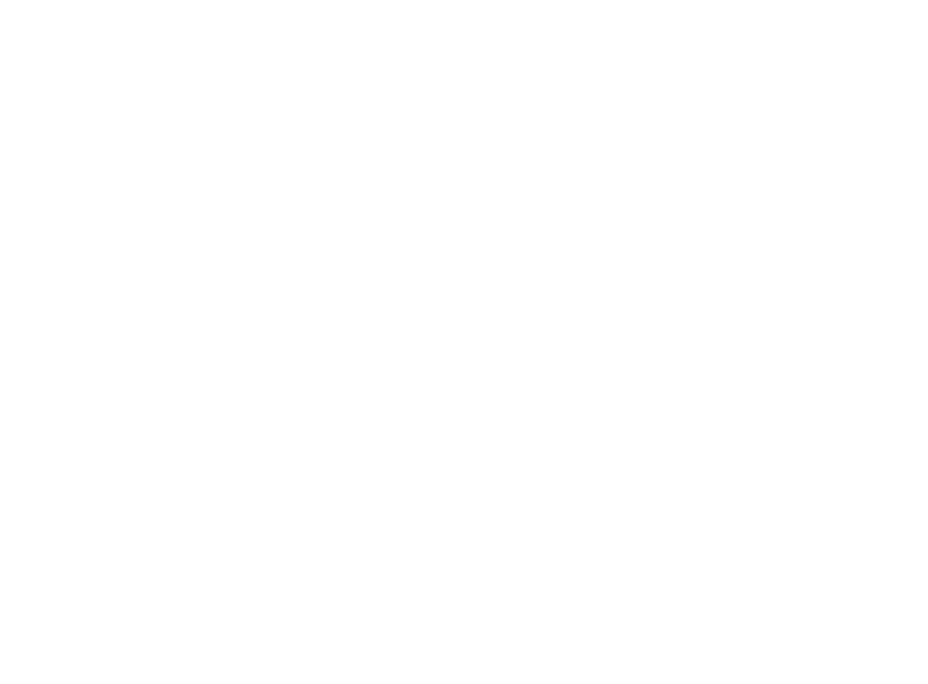
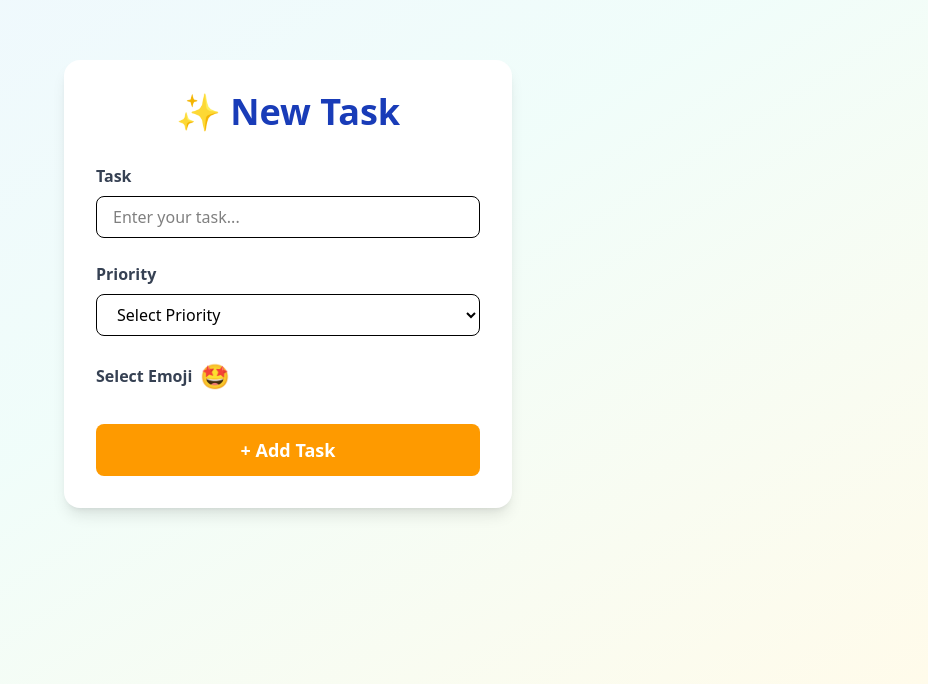
Before and after one commit to ravikanttarare95/day-planner, a React (Vite) app: page /new_task in a window 1280 px wide. Before the commit this address had no page. Shown: the part 116-800 px from the top of the page, without its empty margins (352-1280 px from the left). Built offline with nearby package versions, Linux system fonts and the light colour scheme.

Commit message:
UI for new task form

```diff
--- a/src/components/TodoObj.jsx
+++ b/src/components/TodoObj.jsx
@@ -38,7 +38,7 @@
         </div>
 
         <span
-          className={`px-4 py-1.5 text-sm font-medium rounded-full ${style.badge}`}
+          className={`px-4 py-1.5 text-sm font-medium rounded-full capitalize ${style.badge}`}
         >
           {priority}
         </span>
--- a/src/main.jsx
+++ b/src/main.jsx
@@ -2,14 +2,14 @@
 import "./index.css";
 import { BrowserRouter, Routes, Route } from "react-router";
 import App from "./views/App.jsx";
-import NewTodo from "./views/newTodo.jsx";
+import NewTask from "./views/NewTask.jsx";
 
 const root = createRoot(document.getElementById("root"));
 root.render(
   <BrowserRouter>
     <Routes>
       <Route path="/" element={<App />} />
-      <Route path="/new_todo" element={<NewTodo />} />
+      <Route path="/new_task" element={<NewTask />} />
     </Routes>
   </BrowserRouter>
 );
--- a/src/views/App.jsx
+++ b/src/views/App.jsx
@@ -17,7 +17,7 @@
   }, []);
 
   const goToAddTask = () => {
-    navigate("/new_todo");
+    navigate("/new_task");
   };
 
   return (
@@ -46,7 +46,7 @@
                 className="mt-6 px-5 py-2 rounded-lg bg-amber-500 text-white font-semibold hover:bg-amber-600 transition cursor-pointer"
                 onClick={goToAddTask}
               >
-                + Add Task
+                + New Task
               </button>
             </div>
           </div>
@@ -57,7 +57,7 @@
               className="fixed bottom-5 right-5 sm:bottom-7 sm:right-7 md:bottom-10 md:right-10 mt-6 px-5 py-2 rounded-lg bg-amber-500 text-white font-semibold hover:bg-amber-600 transition cursor-pointer"
               onClick={goToAddTask}
             >
-              + Add Task
+              + New Task
             </button>
             {toDos.map((toDoObj) => {
               const { id, emogy, todo, priority, isDone, createdAt } = toDoObj;
--- /dev/null
+++ b/src/views/NewTask.jsx
@@ -0,0 +1,65 @@
+import React from "react";
+
+function NewTodo() {
+  return (
+    <div className="min-h-screen flex items-center justify-center bg-gradient-to-br from-blue-50 via-teal-50 to-amber-50 px-4">
+      <div className="bg-white shadow-lg rounded-2xl w-full max-w-md p-8">
+        <h1 className="text-4xl font-bold text-center text-blue-800 mb-8">
+          ✨ New Task
+        </h1>
+
+        <div className="space-y-6">
+          {/* Task Input */}
+          <div>
+            <label className="block text-gray-700 font-semibold mb-2">
+              Task
+            </label>
+            <input
+              type="text"
+              placeholder="Enter your task..."
+              className="w-full px-4 py-2 border rounded-lg focus:outline-none focus:ring-2 focus:ring-amber-400"
+            />
+          </div>
+
+          {/* Priority Select */}
+          <div>
+            <label
+              htmlFor="select-priority"
+              className="block text-gray-700 font-semibold mb-2"
+            >
+              Priority
+            </label>
+            <select
+              name="select-priority"
+              id="select-priority"
+              defaultValue=""
+              className="w-full px-4 py-2 border rounded-lg focus:outline-none focus:ring-2 focus:ring-amber-400"
+            >
+              <option value="">Select Priority</option>
+              <option value="high">🔴 High</option>
+              <option value="medium">🔵 Medium</option>
+              <option value="low">🟢 Low</option>
+            </select>
+          </div>
+
+          {/* Emoji Picker */}
+          <div className="flex items-center gap-2">
+            <label className="text-gray-700 font-semibold mb-2">
+              Select Emoji
+            </label>
+            <span className="text-2xl pb-2 cursor-pointer hover:scale-120 duration-300">
+              🤩
+            </span>
+          </div>
+
+          {/* Add Task Button */}
+          <button className="w-full py-3 rounded-lg bg-amber-500 text-white font-semibold text-lg hover:bg-amber-600 transition">
+            + Add Task
+          </button>
+        </div>
+      </div>
+    </div>
+  );
+}
+
+export default NewTodo;
--- a/src/views/NewTodo.jsx
+++ /dev/null
@@ -1,7 +0,0 @@
-import React from "react";
-
-function newTodo() {
-  return <div>newTodo</div>;
-}
-
-export default newTodo;
```
